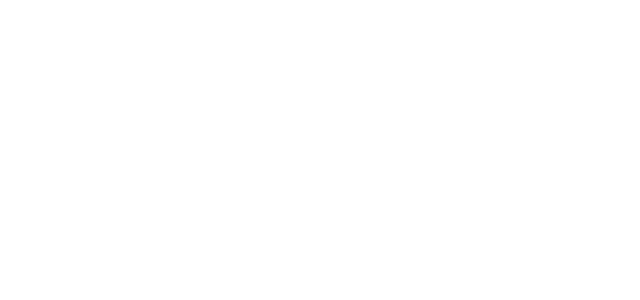
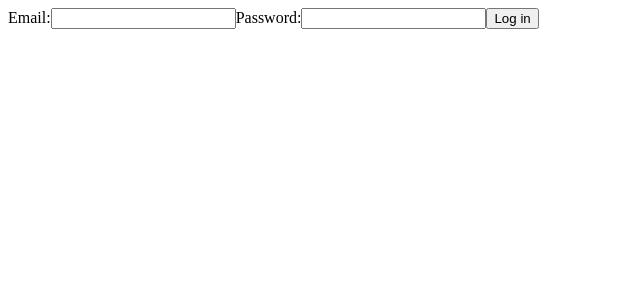
Before and after one commit to telesleo/blog-frontend, a React (Create React App) app: page /login in a window 1280 px wide. Before the commit this address had no page. Shown: the top 300 px of the page, without its empty margins (0-640 px from the left). Built offline with nearby package versions, Linux system fonts and the light colour scheme.

Commit message:
Add Login page for logging in an existing account

```diff
--- a/src/App.jsx
+++ b/src/App.jsx
@@ -3,6 +3,7 @@ import { Routes, Route } from 'react-router-dom';
 import Posts from './pages/Posts';
 import Post from './pages/Post';
 import Register from './pages/Register';
+import Login from './pages/Login';
 
 export default function App() {
   return (
@@ -11,6 +12,7 @@ export default function App() {
         <Route path="/" element={<Posts />} />
         <Route path="/post/:id" element={<Post />} />
         <Route path="/register" element={<Register />} />
+        <Route path="/login" element={<Login />} />
       </Routes>
     </div>
   );
--- /dev/null
+++ b/src/pages/Login/index.jsx
@@ -0,0 +1,39 @@
+import React, { useState } from 'react';
+import { useNavigate } from 'react-router-dom';
+import login from '../../utils/login';
+
+export default function Login() {
+  const navigate = useNavigate();
+
+  const [email, setEmail] = useState();
+  const [password, setPassword] = useState();
+
+  const setState = {
+    email: setEmail,
+    password: setPassword,
+  };
+
+  const handleInput = ({ target }) => {
+    setState[target.name](target.value);
+  };
+
+  const logIn = async () => {
+    if ((await login(email, password))) {
+      navigate('/');
+    }
+  };
+
+  return (
+    <div>
+      <label htmlFor="email">
+        Email:
+        <input type="email" name="email" id="email" value={email} onChange={handleInput} />
+      </label>
+      <label htmlFor="password">
+        Password:
+        <input type="password" name="password" id="password" value={password} onChange={handleInput} />
+      </label>
+      <button type="button" onClick={logIn}>Log in</button>
+    </div>
+  );
+}
```
